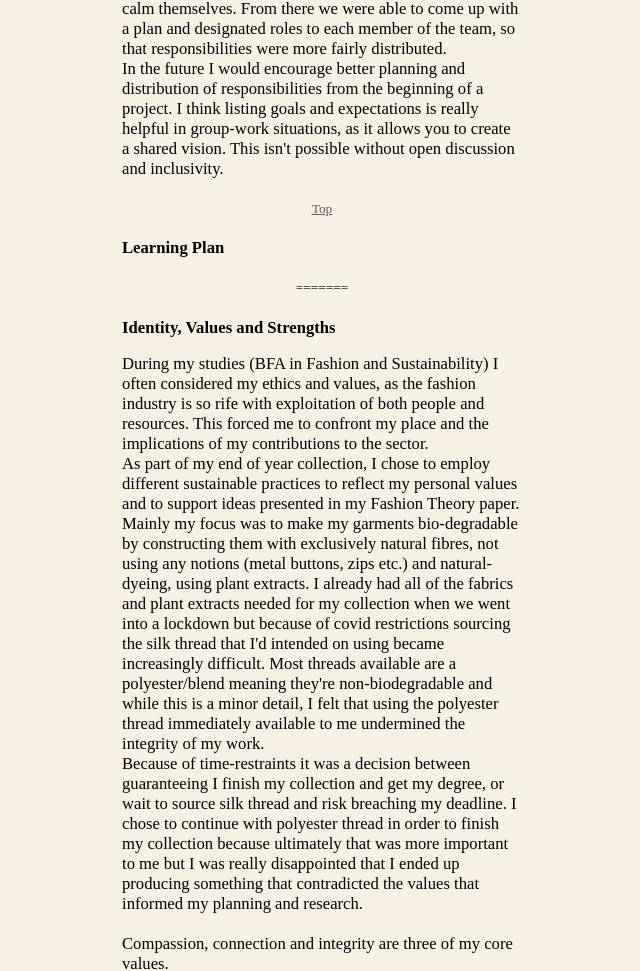
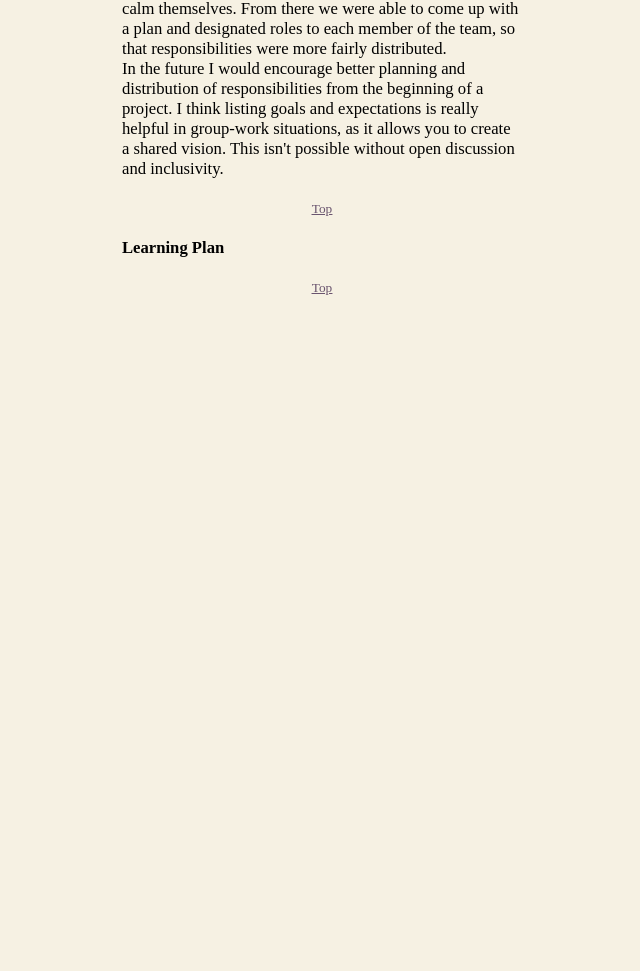
Before and after one commit to GracieHayward/GracieHayward.github.io, a plain HTML site: page core.html in a window 1280 px wide. Shown: the part 1429-2400 px from the top of the page, without its empty margins (318-958 px from the left). After the commit the page ends 1733 px from the top, so only its background shows below. Drawn offline with Linux system fonts and the light colour scheme.

Commit message:
update content

```diff
--- a/core.html
+++ b/core.html
@@ -15,18 +15,13 @@
   </header>
   <main>
     <h1>Gracie <em>Aroha Schell</em> Hayward</h1>
-<<<<<<< HEAD:Core.html
     <a href="index.html" class="blue-text"><u>Home</u></a>
-=======
-    <a href="blog.html" class="blue-text"><u>Home</u></a>
->>>>>>> a98ba56c6dbfcb14dd2b087f9df9597eaa7283cc:core.html
     <a href="Core.html" class="blue-text"><u>Core</u></a>
     <a href="tech.html" class="blue-text"><u>Tech</u></a>
     <a href="about.html" class="blue-text"><u>About</u></a>
     <br>
     <a class="purple-text" href="#identity"><u>Identity, Values and Strengths</u></a>
     <a class="purple-text" href="#learning-plan"><u>Learning Plan</u></a>
-<<<<<<< HEAD:Core.html
     <div>
       <p id="identity" style="font-size:12.5pt;">
         <b>Identity, Values and Strengths</b>
@@ -84,67 +79,6 @@
     <div>
       <p id="learning-plan" style="font-size:12.5pt;"><b>Learning Plan</b></p>
     </div>
-=======
-
-<div>
-    <p id="identity" style="font-size:12.5pt;"><b>Identity, Values and Strengths</b></p>
-    <p>
-      During my studies (BFA in Fashion and Sustainability) I often considered my ethics and values, as the fashion
-      industry is so rife with exploitation of both people and resources. This forced me to confront my place and
-      the implications of my contributions to the sector.
-      <br>
-      As part of my end of year collection, I chose to employ different sustainable practices to reflect my
-      personal values and to support ideas presented in my Fashion Theory paper. Mainly my focus was to make
-      my garments bio-degradable by constructing them with exclusively natural fibres, not using any notions
-      (metal buttons, zips etc.) and natural-dyeing, using plant extracts.
-      I already had all of the fabrics and plant extracts needed for my collection when we went into a lockdown
-      but because of covid restrictions sourcing the silk thread that I'd intended on using became increasingly
-      difficult. Most threads available are a polyester/blend meaning they're non-biodegradable and while this
-      is a minor detail, I felt that using the polyester thread immediately available to me undermined the integrity
-      of my work.
-      <br>
-      Because of time-restraints it was a decision between guaranteeing I finish my collection and get my degree,
-      or wait to source silk thread and risk breaching my deadline. I chose to continue with polyester
-      thread in order to finish my collection because ultimately that was more important to me but I was really
-      disappointed that I ended up producing something that contradicted the values that informed my planning and research.
-      <br>
-      <br>
-      Compassion, connection and integrity are three of my core values.
-      <br>
-      <br>
-      A strength that aids my learning is my creativity. For a long time I viewed my creativity as something that was
-      purely practical, based on my love of drawing and making things with my hands. I grew to realise that creativity is
-      expressed in many ways, at times beneficial and others limiting. It drives me to find solutions, allowing me to
-      approach challenges from a nuanced perspective but it also manifests in less productive ways such as daydreaming. I often
-      find my mind wandering, which leads to one of my biggest limitations in terms of my learning and development -
-      my struggle to pay attention or maintain focus. This plays into my tendency to procrastinate, sometimes I'll avoid
-      tasks in response to the frustration I feel about how difficult it can be for me to buckle down and get things done.
-      <br>
-      <br>
-      An example of when I experienced resistance/tension when trying to work productively with others occurred during my
-      first year at University. We had been assigned into small groups of around 5 students and our assignment was to make
-      a short film. Because we were on a short time-frame, the work involved a lot of out-of-school hours. It became clear very
-      quickly that people had differing amounts of investment into the project but the work involved the participation of all
-      students. The student who had been assigned the leader of the project, put a lot of pressure on themselves to achieve
-      high results but was struggling with the weight of responsibility.
-      <br>
-      The challenge for me was trying to make sure everyone was happy, so that we could work together effectively.
-      I consoled the team leader, encouraging breaks in order to calm themselves. From there we were able to come up with
-      a plan and designated roles to each member of the team, so that responsibilities were more fairly distributed.
-      <br>
-      In the future I would encourage better planning and distribution of responsibilities from the beginning of a project.
-      I think listing goals and expectations is really helpful in group-work situations, as it allows you to create a shared
-      vision. This isn't possible without open discussion and inclusivity.
-
-    </p></div>
-
-    <a class="purple-text" href="#top"><u>Top</u></a>
-<div>
-  <p id="learning-plan" style="font-size:12.5pt;"><b>Learning Plan</b></p>
-</div>
-
-
->>>>>>> a98ba56c6dbfcb14dd2b087f9df9597eaa7283cc:core.html
     <a class="purple-text" href="#top"><u>Top</u></a>
   </main>
 </body>
```
